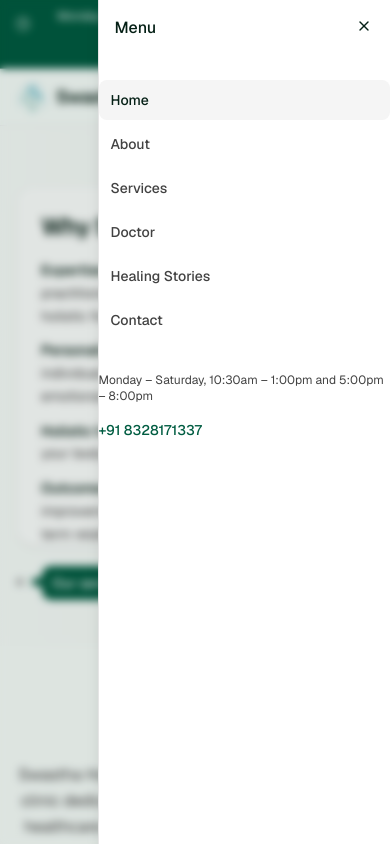
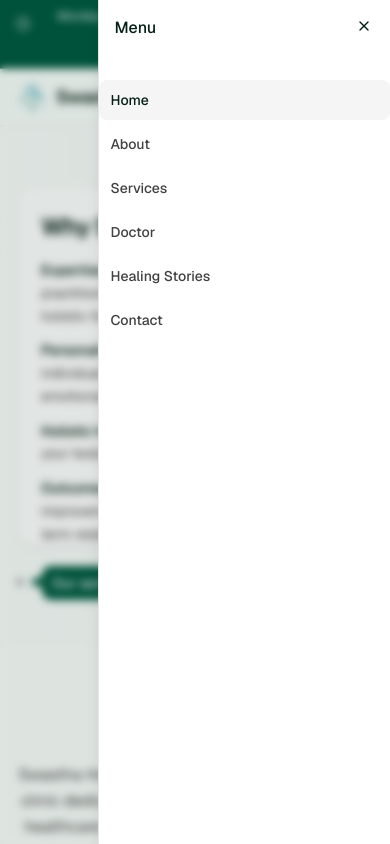
Before and after one commit to tarak162/swastha-homoeo, a Next.js app: page / in a window 390 px wide. Both pictures are taken after a click on the button 358 px from the left and 97 px from the top of the page. Shown: the top 844 px of the page. Built offline with nearby package versions, Linux system fonts and the light colour scheme.

Commit message:
ui enhancements for mobile devices

```diff
--- a/src/components/site-header.tsx
+++ b/src/components/site-header.tsx
@@ -3,6 +3,7 @@
 import Image from "next/image";
 import Link from "next/link";
 import { usePathname } from "next/navigation";
+import { useState } from "react";
 import { Menu } from "lucide-react";
 
 import { Button } from "@/components/ui/button";
@@ -24,6 +25,7 @@ function isActive(pathname: string, href: string) {
 
 export function SiteHeader() {
   const pathname = usePathname();
+  const [mobileMenuOpen, setMobileMenuOpen] = useState(false);
 
   return (
     <header className="sticky top-0 z-40 border-b border-border/60 bg-background/90 backdrop-blur-md">
@@ -61,10 +63,10 @@ export function SiteHeader() {
         </nav>
 
         <div className="flex items-center gap-2 lg:hidden">
-          <Button variant="outline" size="sm" asChild className="hidden sm:inline-flex">
-            <a href={`tel:${siteConfig.phoneTel}`}>Call</a>
+          <Button size="sm" asChild>
+            <Link href="/book">Book</Link>
           </Button>
-          <Sheet>
+          <Sheet open={mobileMenuOpen} onOpenChange={setMobileMenuOpen}>
             <SheetTrigger asChild>
               <Button variant="outline" size="icon" aria-label="Open menu">
                 <Menu className="size-5" />
@@ -79,6 +81,7 @@ export function SiteHeader() {
                   <Link
                     key={item.href}
                     href={item.href}
+                    onClick={() => setMobileMenuOpen(false)}
                     className={cn(
                       "rounded-md px-3 py-2.5 text-sm font-medium text-muted-foreground hover:bg-muted hover:text-foreground",
                       isActive(pathname, item.href) && "bg-muted text-foreground"
@@ -88,13 +91,6 @@ export function SiteHeader() {
                   </Link>
                 ))}
               </nav>
-              <p className="mt-4 text-xs text-muted-foreground">{siteConfig.hours}</p>
-              <a
-                className="text-sm font-medium text-primary hover:underline"
-                href={`tel:${siteConfig.phoneTel}`}
-              >
-                {siteConfig.phone}
-              </a>
             </SheetContent>
           </Sheet>
         </div>
```
